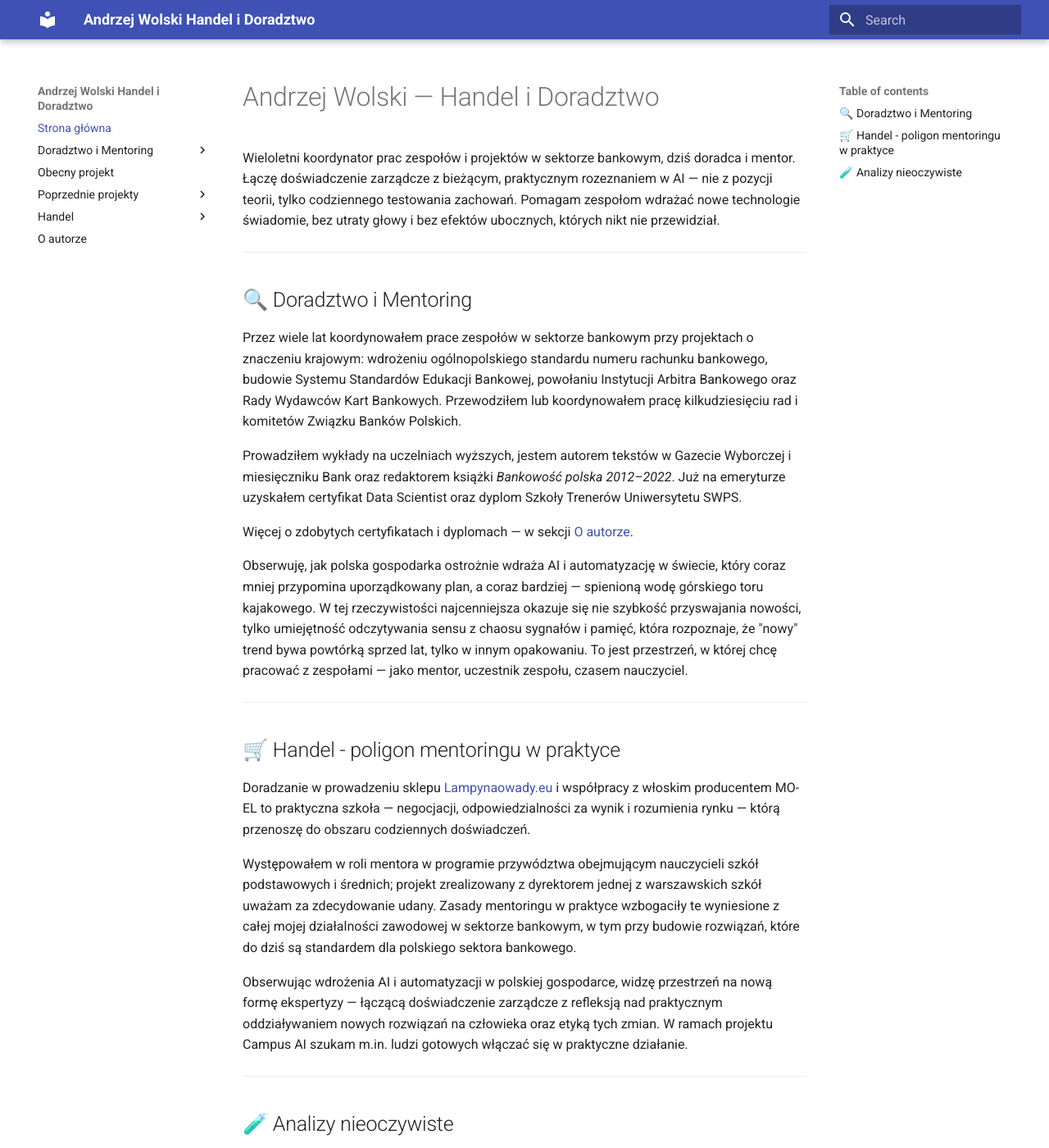
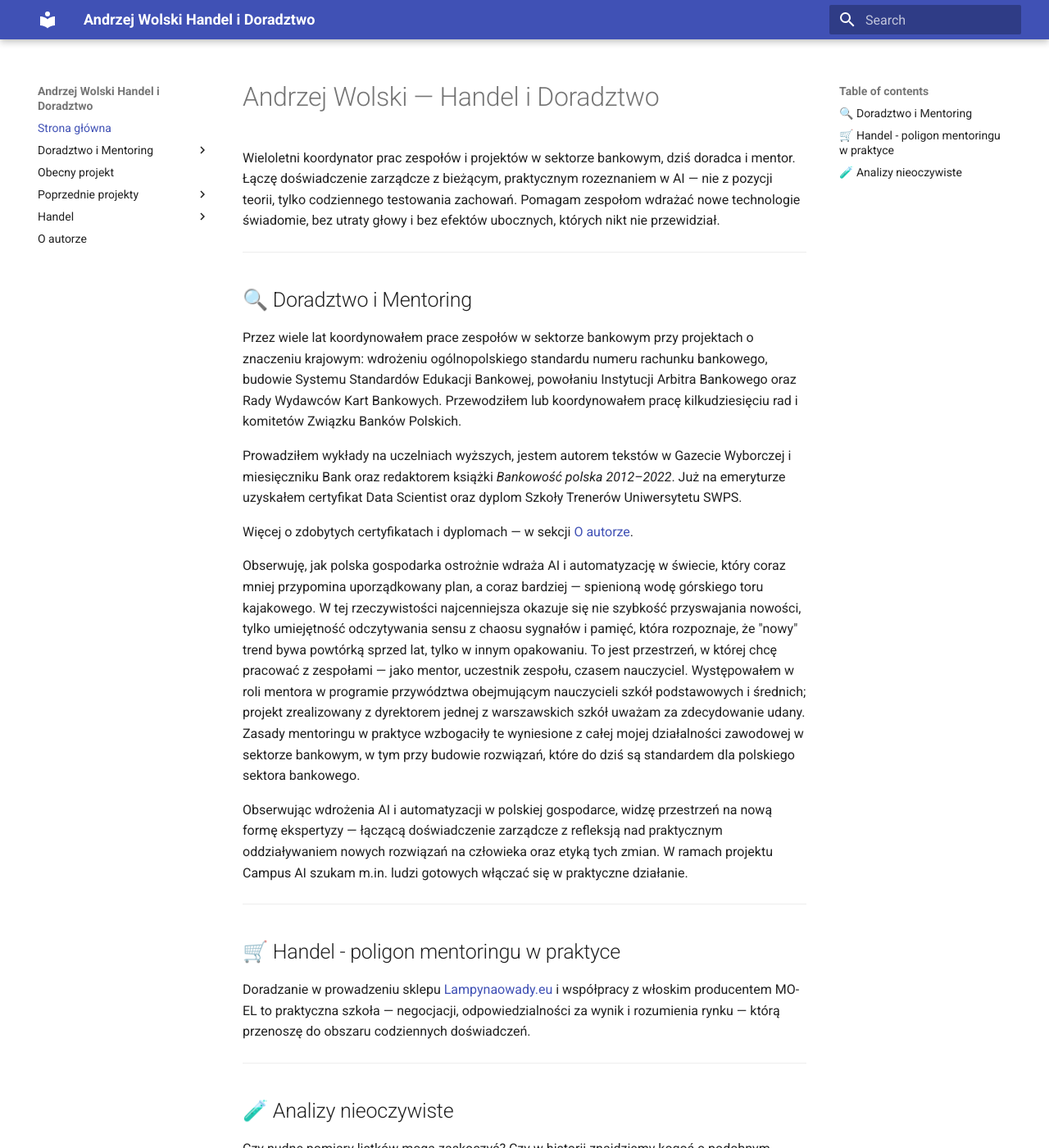
Before and after one commit to volandaw/volandaw.github.io, an MkDocs documentation site: the page built from docs/index.md, in a window 1280 px wide and 1400 px high. Shown: the whole window at 82% size. Built offline with MkDocs 1.6.1 and Material for MkDocs 9.7.7, drawn with Linux system fonts in a browser that asks for light colours.

Commit message:
Aktualizacja strony 31.07.2026 14:35:59,83

```diff
--- a/docs/index.md
+++ b/docs/index.md
@@ -13,16 +13,15 @@ Prowadziłem wykłady na uczelniach wyższych, jestem autorem tekstów w Gazecie
 Więcej o zdobytych certyfikatach i dyplomach — w sekcji [O autorze](o-mnie.md).
 
 Obserwuję, jak polska gospodarka ostrożnie wdraża AI i automatyzację w świecie, który coraz mniej przypomina uporządkowany plan, a coraz bardziej — spienioną wodę górskiego toru kajakowego. W tej rzeczywistości najcenniejsza okazuje się nie szybkość przyswajania nowości, tylko umiejętność odczytywania sensu z chaosu sygnałów i pamięć, która rozpoznaje, że "nowy" trend bywa powtórką sprzed lat, tylko w innym opakowaniu. To jest przestrzeń, w której chcę pracować z zespołami — jako mentor, uczestnik zespołu, czasem nauczyciel.
+Występowałem w roli mentora w programie przywództwa obejmującym nauczycieli szkół podstawowych i średnich; projekt zrealizowany z dyrektorem jednej z warszawskich szkół uważam za zdecydowanie udany. Zasady mentoringu w praktyce wzbogaciły te wyniesione z całej mojej działalności zawodowej w sektorze bankowym, w tym przy budowie rozwiązań, które do dziś są standardem dla polskiego sektora bankowego.
+
+Obserwując wdrożenia AI i automatyzacji w polskiej gospodarce, widzę przestrzeń na nową formę ekspertyzy — łączącą doświadczenie zarządcze z refleksją nad praktycznym oddziaływaniem nowych rozwiązań na człowieka oraz etyką tych zmian. W ramach projektu Campus AI szukam m.in. ludzi gotowych włączać się w praktyczne działanie.
 
 ---
 
 ## 🛒 Handel - poligon mentoringu w praktyce
 
 Doradzanie w prowadzeniu sklepu [Lampynaowady.eu](https://lampynaowady.eu) i współpracy z włoskim producentem MO-EL to praktyczna szkoła — negocjacji, odpowiedzialności za wynik i rozumienia rynku — którą przenoszę do obszaru codziennych doświadczeń.
-
-Występowałem w roli mentora w programie przywództwa obejmującym nauczycieli szkół podstawowych i średnich; projekt zrealizowany z dyrektorem jednej z warszawskich szkół uważam za zdecydowanie udany. Zasady mentoringu w praktyce wzbogaciły te wyniesione z całej mojej działalności zawodowej w sektorze bankowym, w tym przy budowie rozwiązań, które do dziś są standardem dla polskiego sektora bankowego.
-
-Obserwując wdrożenia AI i automatyzacji w polskiej gospodarce, widzę przestrzeń na nową formę ekspertyzy — łączącą doświadczenie zarządcze z refleksją nad praktycznym oddziaływaniem nowych rozwiązań na człowieka oraz etyką tych zmian. W ramach projektu Campus AI szukam m.in. ludzi gotowych włączać się w praktyczne działanie.
 
 ---
 
```
Also changed, not shown: site/index.html, site/search/search_index.json.
